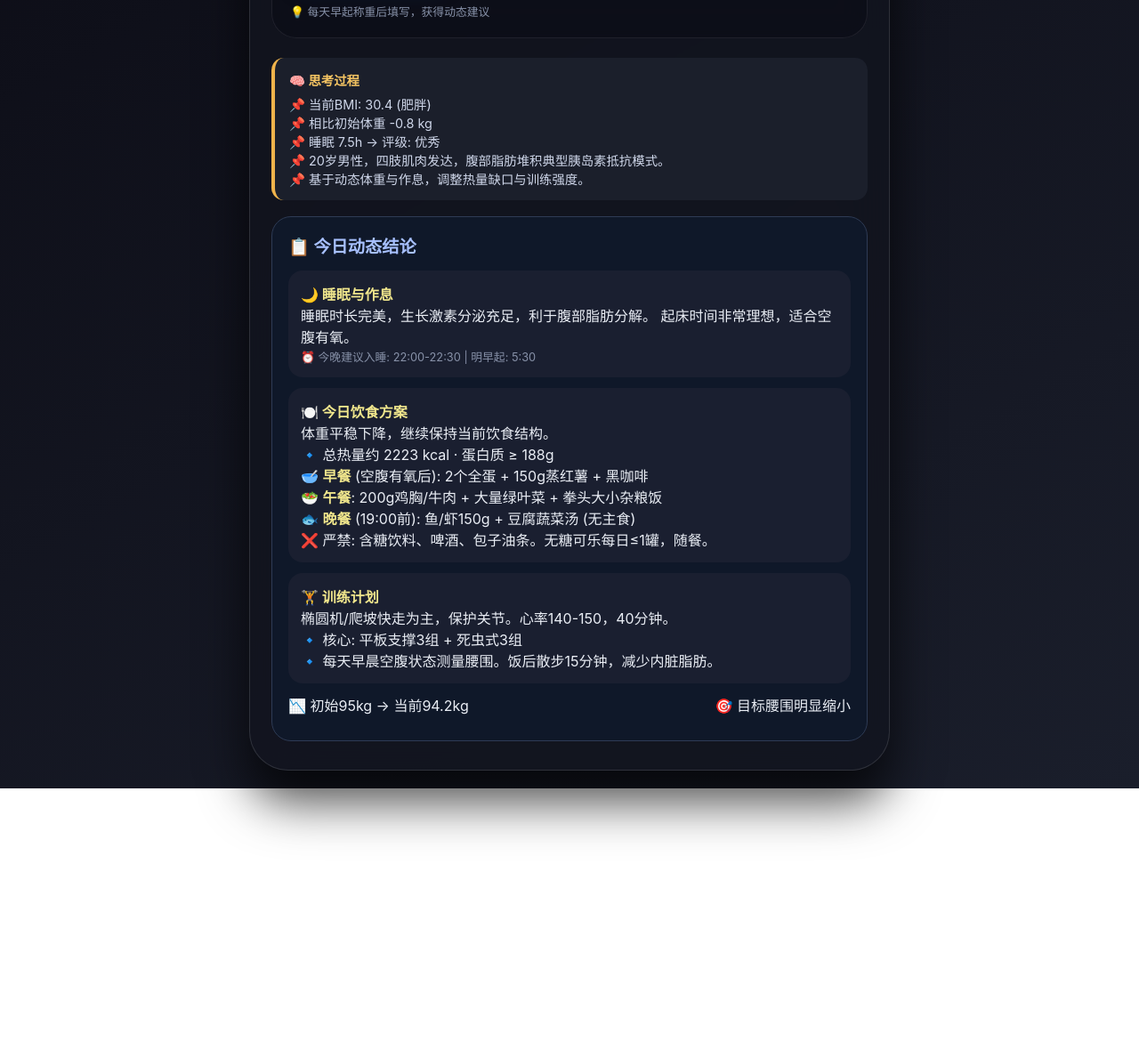
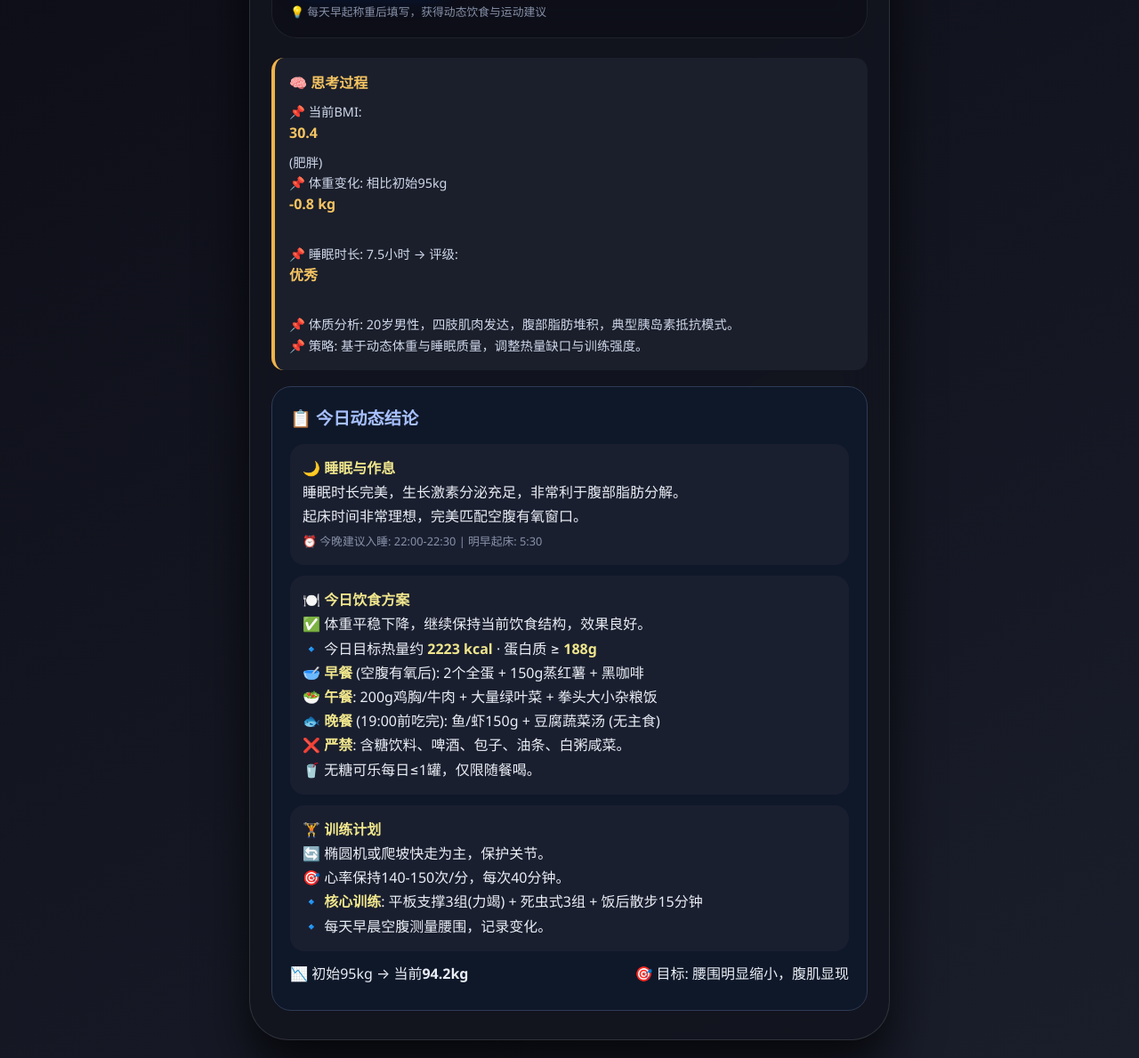
Before and after one commit to taolixinrun/-, a plain HTML site: page 腹肌觉醒计划.html in a window 1280 px wide. Shown: the part 408-1597 px from the top of the page at 89% size. Before the commit the page ends 1294 px from the top, so only its background shows below. Drawn offline with Linux system fonts and the light colour scheme.

Commit message:
Update 腹肌觉醒计划.html

```diff
--- a/腹肌觉醒计划.html
+++ b/腹肌觉醒计划.html
@@ -2,17 +2,18 @@
 <html lang="zh-CN">
 <head>
     <meta charset="UTF-8">
-  <meta name="viewport" content="width=device-width, initial-scale=1.0, maximum-scale=1.0, user-scalable=yes, viewport-fit=cover">
-  <title>腹肌觉醒 · 20岁男生动态减脂仪表盘</title>
+    <meta name="viewport" content="width=device-width, initial-scale=1.0">
+    <title>腹肌觉醒 · 动态减脂仪表盘</title>
     <style>
         * {
             margin: 0;
             padding: 0;
             box-sizing: border-box;
         }
+
         body {
             background: linear-gradient(150deg, #0b0b14 0%, #1a1e2b 100%);
-      font-family: 'Inter', 'Segoe UI', system-ui, -apple-system, sans-serif;
+            font-family: 'Segoe UI', 'Inter', system-ui, -apple-system, sans-serif;
             min-height: 100vh;
             display: flex;
             justify-content: center;
@@ -20,17 +21,19 @@
             padding: 20px;
             color: #eaeef5;
         }
+
         .dashboard {
             max-width: 720px;
             width: 100%;
-      background: rgba(18, 20, 30, 0.8);
+            background: rgba(18, 20, 30, 0.9);
             backdrop-filter: blur(28px);
             -webkit-backdrop-filter: blur(28px);
             border-radius: 44px;
-      padding: 26px 24px 32px;
+            padding: 30px 24px 32px;
             box-shadow: 0 35px 55px rgba(0, 0, 0, 0.7), inset 0 1px 0 rgba(255, 255, 255, 0.07);
             border: 1px solid rgba(255, 255, 255, 0.12);
         }
+
         h1 {
             font-size: 2.3rem;
             font-weight: 700;
@@ -40,10 +43,8 @@
             -webkit-text-fill-color: transparent;
             background-clip: text;
             margin-bottom: 6px;
-      display: flex;
-      align-items: center;
-      gap: 8px;
         }
+
         .subtitle {
             font-size: 0.95rem;
             color: #8892b0;
@@ -51,31 +52,35 @@
             border-left: 4px solid #4f7df3;
             padding-left: 14px;
         }
+
         .profile-badge {
-      background: rgba(255, 255, 255, 0.05);
+            background: rgba(10, 12, 22, 0.6);
             border-radius: 100px;
-      padding: 10px 18px;
+            padding: 12px 20px;
             display: flex;
             flex-wrap: wrap;
             align-items: center;
-      gap: 16px;
+            gap: 20px;
             margin-bottom: 28px;
             font-size: 0.9rem;
             border: 1px solid rgba(255, 255, 255, 0.15);
-      background: rgba(10, 12, 22, 0.6);
         }
+
         .badge-item {
             display: flex;
             align-items: center;
             gap: 6px;
         }
+
         .badge-item span:first-child {
             color: #99a5c0;
         }
+
         .badge-item strong {
             color: white;
             font-weight: 600;
         }
+
         .card {
             background: rgba(12, 14, 24, 0.7);
             backdrop-filter: blur(16px);
@@ -84,21 +89,23 @@
             padding: 20px;
             margin-bottom: 22px;
             border: 1px solid rgba(255, 255, 255, 0.08);
-      transition: all 0.2s ease;
         }
+
         .input-row {
             display: flex;
             flex-wrap: wrap;
             align-items: flex-end;
             gap: 16px;
-      margin-bottom: 18px;
+            margin-bottom: 10px;
         }
+
         .input-group {
             flex: 1 1 140px;
             display: flex;
             flex-direction: column;
             gap: 6px;
         }
+
         label {
             font-size: 0.8rem;
             text-transform: uppercase;
@@ -106,6 +113,7 @@
             font-weight: 600;
             color: #8e9bb5;
         }
+
         input {
             background: #1e2230;
             border: 1px solid #2f3548;
@@ -116,13 +124,16 @@
             outline: none;
             transition: 0.2s;
             font-weight: 500;
+            width: 100%;
         }
+
         input:focus {
             border-color: #4f7df3;
             box-shadow: 0 0 0 3px rgba(79, 125, 243, 0.3);
         }
+
         button {
-      background: #2c3e6b;
+            background: linear-gradient(135deg, #3152a0, #1a2e5e);
             border: none;
             border-radius: 40px;
             padding: 14px 28px;
@@ -130,89 +141,119 @@
             font-size: 1rem;
             letter-spacing: 0.3px;
             color: white;
-      background: linear-gradient(135deg, #3152a0, #1a2e5e);
             box-shadow: 0 8px 18px rgba(0, 30, 80, 0.5);
             cursor: pointer;
             transition: 0.2s;
             border: 1px solid rgba(255, 255, 255, 0.2);
-      display: flex;
-      align-items: center;
-      gap: 6px;
+            white-space: nowrap;
         }
+
         button:hover {
             background: linear-gradient(135deg, #3d64c0, #233d7a);
             box-shadow: 0 10px 22px rgba(0, 40, 100, 0.7);
         }
+
+        button:active {
+            transform: scale(0.97);
+        }
+
         .advice-block {
             margin-top: 20px;
         }
+
         .think-process {
-      background: rgba(255, 215, 150, 0.08);
+            background: #1b1f2b;
             border-left: 4px solid #f0b34b;
             border-radius: 14px;
-      padding: 14px 16px;
+            padding: 16px;
             margin-bottom: 18px;
             font-size: 0.9rem;
             color: #cfd7ea;
-      background: #1b1f2b;
+            line-height: 1.6;
         }
+
         .think-process strong {
             color: #f5c462;
             display: block;
-      margin-bottom: 6px;
+            margin-bottom: 8px;
+            font-size: 1rem;
         }
+
         .final-advice {
             background: #0f1829;
             border-radius: 22px;
-      padding: 18px;
+            padding: 20px;
             border: 1px solid #2e3b55;
         }
+
         .final-advice h3 {
             font-size: 1.2rem;
             font-weight: 700;
             color: #a7c0ff;
-      margin-bottom: 14px;
-      display: flex;
-      align-items: center;
-      gap: 6px;
+            margin-bottom: 16px;
         }
+
         .plan-item {
             background: #1a1f30;
             border-radius: 16px;
             padding: 14px;
             margin-bottom: 12px;
+            line-height: 1.7;
         }
+
         .plan-item strong {
             color: #f0e68c;
         }
+
         .weight-trend {
             display: flex;
             justify-content: space-between;
             align-items: center;
             margin: 10px 0;
+            flex-wrap: wrap;
+            gap: 8px;
         }
-    hr {
-      border-color: rgba(255, 255, 255, 0.1);
-      margin: 14px 0;
-    }
+
         .small-note {
             font-size: 0.8rem;
             color: #8791a8;
         }
+
+        @media (max-width: 500px) {
+            .dashboard {
+                padding: 20px 16px;
+                border-radius: 32px;
+            }
+            h1 {
+                font-size: 1.8rem;
+            }
+            .profile-badge {
+                gap: 10px;
+                font-size: 0.8rem;
+                padding: 10px 14px;
+            }
+            button {
+                width: 100%;
+                justify-content: center;
+            }
+        }
     </style>
 </head>
 <body>
+
     <div class="dashboard">
-    <h1>⚡腹肌觉醒</h1>
+        <h1>⚡ 腹肌觉醒</h1>
         <div class="subtitle">20岁 · 176cm · 四肢肌肉型 · 腹部臀部脂肪攻坚</div>
 
+        <!-- 固定档案 -->
         <div class="profile-badge">
             <div class="badge-item"><span>🧬 年龄</span><strong>20岁</strong></div>
             <div class="badge-item"><span>📏 身高</span><strong>176 cm</strong></div>
             <div class="badge-item"><span>⚖️ 初始体重</span><strong>95 kg</strong></div>
-      <div class="badge-item"><span>🎯 目标</span><strong>快速瘦肚子·保留肌肉</strong></div>
+            <div class="badge-item"><span>🎯 目标</span><strong>瘦肚子·保肌肉</strong></div>
         </div>
 
+        <!-- 每日打卡输入 -->
         <div class="card">
             <div class="input-row">
                 <div class="input-group">
@@ -229,15 +270,16 @@
                 </div>
                 <button id="updateBtn">📊 更新今日计划</button>
             </div>
-      <div class="small-note" style="margin-top: 4px;">💡 每天早起称重后填写，获得动态建议</div>
+            <div class="small-note" style="margin-top: 6px;">💡 每天早起称重后填写，获得动态饮食与运动建议</div>
         </div>
 
-    <div class="advice-block" id="adviceContainer">
-      <div class="think-process" id="thinkBox">
+        <!-- 思考过程 + 结论区域 -->
+        <div class="advice-block">
+            <div class="think-process">
                 <strong>🧠 思考过程</strong>
-        <span id="thinkContent">等待数据输入... 系统将根据20岁男性、四肢肌肉型、腹部脂肪特点分析。</span>
+                <div id="thinkContent">等待数据输入... 系统将根据20岁男性、四肢肌肉型、腹部脂肪特点进行分析。</div>
             </div>
-      <div class="final-advice" id="finalBox">
+            <div class="final-advice">
                 <h3>📋 今日动态结论</h3>
                 <div id="finalContent">
                     <div class="plan-item">
@@ -246,7 +288,7 @@
                     </div>
                     <div class="plan-item">
                         <strong>🏃 运动与睡眠</strong><br>
-            <span>基于实时数据调整。</span>
+                        <span>基于实时数据动态调整。</span>
                     </div>
                 </div>
             </div>
@@ -254,14 +296,16 @@
     </div>
 
     <script>
+        // ========== 用户固定数据 ==========
         const USER = {
             age: 20,
             heightCm: 176,
             initialWeightKg: 95,
             gender: 'male',
-      bodyType: '四肢肌肉型，脂肪主要囤积在腹部和臀部',
+            bodyType: '四肢肌肉型，脂肪主要囤积在腹部和臀部'
         };
 
+        // ========== 获取DOM元素 ==========
         const sleepTimeInput = document.getElementById('sleepTime');
         const wakeTimeInput = document.getElementById('wakeTime');
         const weightInput = document.getElementById('weightInput');
@@ -269,100 +313,137 @@
         const thinkContent = document.getElementById('thinkContent');
         const finalContent = document.getElementById('finalContent');
 
+        // ========== 计算睡眠时长（小时）==========
         function calculateSleepHours(sleepTimeStr, wakeTimeStr) {
             if (!sleepTimeStr || !wakeTimeStr) return null;
-      const [sHour, sMin] = sleepTimeStr.split(':').map(Number);
-      const [wHour, wMin] = wakeTimeStr.split(':').map(Number);
-      let sleepDate = new Date(2026, 6, 2, sHour, sMin);
-      let wakeDate = new Date(2026, 6, 3, wHour, wMin);
-      let diffMs = wakeDate - sleepDate;
-      if (diffMs < 0) {
-        wakeDate = new Date(2026, 6, 3, wHour, wMin);
-        diffMs = wakeDate - sleepDate;
-      }
-      return diffMs / (1000 * 60 * 60);
+
+            const sleepParts = sleepTimeStr.split(':');
+            const wakeParts = wakeTimeStr.split(':');
+
+            const sleepHour = parseInt(sleepParts[0], 10);
+            const sleepMin = parseInt(sleepParts[1], 10);
+            const wakeHour = parseInt(wakeParts[0], 10);
+            const wakeMin = parseInt(wakeParts[1], 10);
+
+            // 假设入睡在晚上，起床在次日早上
+            let sleepMinutes = sleepHour * 60 + sleepMin;
+            let wakeMinutes = wakeHour * 60 + wakeMin;
+
+            // 如果起床时间小于入睡时间，说明跨天了（正常情况）
+            if (wakeMinutes <= sleepMinutes) {
+                wakeMinutes += 24 * 60;
             }
 
+            const diffMinutes = wakeMinutes - sleepMinutes;
+            return diffMinutes / 60;
+        }
+
+        // ========== 核心分析引擎 ==========
         function generateAdvice(sleepHours, currentWeight, wakeTimeStr) {
+            // 计算BMI
             const heightM = USER.heightCm / 100;
             const bmi = currentWeight / (heightM * heightM);
+            const bmiCategory = bmi >= 28 ? '肥胖' : bmi >= 24 ? '超重' : '正常范围';
+
+            // 体重变化
             const weightDelta = currentWeight - USER.initialWeightKg;
 
+            // 睡眠质量评估
             let sleepQuality = '';
             let sleepAdvice = '';
+
             if (sleepHours >= 7.2 && sleepHours <= 8.0) {
                 sleepQuality = '优秀';
-        sleepAdvice = '睡眠时长完美，生长激素分泌充足，利于腹部脂肪分解。';
+                sleepAdvice = '睡眠时长完美，生长激素分泌充足，非常利于腹部脂肪分解。';
             } else if (sleepHours >= 6.5 && sleepHours < 7.2) {
                 sleepQuality = '尚可';
-        sleepAdvice = '睡眠略不足，可能轻微影响瘦素，建议今晚提前20分钟入睡。';
+                sleepAdvice = '睡眠略不足，可能轻微影响瘦素分泌。建议今晚提前20分钟入睡。';
             } else if (sleepHours < 6.5) {
                 sleepQuality = '不足';
-        sleepAdvice = '严重睡眠不足！皮质醇易升高，腹部脂肪更顽固。今晚务必22:30前上床。';
+                sleepAdvice = '⚠️ 严重睡眠不足！皮质醇易升高，腹部脂肪会更顽固。今晚务必22:30前上床。';
             } else {
                 sleepQuality = '过长';
-        sleepAdvice = '睡眠超过8.5小时可能打乱节律，建议控制在7-7.5小时。';
+                sleepAdvice = '睡眠超过8.5小时可能打乱生物钟，建议控制在7-7.5小时。';
             }
 
+            // 起床时间建议
             let wakeSuggestion = '';
             if (wakeTimeStr) {
-        const [wH, wM] = wakeTimeStr.split(':').map(Number);
+                const wakeParts = wakeTimeStr.split(':');
+                const wH = parseInt(wakeParts[0], 10);
+                const wM = parseInt(wakeParts[1], 10);
+
                 if (wH === 5 && wM <= 40) {
-          wakeSuggestion = '起床时间非常理想，适合空腹有氧。';
-        } else if (wH > 5 && wH <= 6) {
-          wakeSuggestion = '可以接受，但尽量稳定在5:30左右以维持生物钟。';
+                    wakeSuggestion = '起床时间非常理想，完美匹配空腹有氧窗口。';
+                } else if (wH === 5 && wM > 40) {
+                    wakeSuggestion = '接近理想时间，尽量稳定在5:30左右。';
+                } else if (wH === 6) {
+                    wakeSuggestion = '可以接受，但建议慢慢调整到5:30以维持生物钟。';
                 } else {
                     wakeSuggestion = '建议调整至5:30起床，充分利用脂肪燃烧窗口。';
                 }
             }
 
+            // 基础代谢估算 (Mifflin-St Jeor 男性公式)
             const bmr = 10 * currentWeight + 6.25 * USER.heightCm - 5 * USER.age + 5;
             const tdee = bmr * 1.45;
             let calorieTarget = Math.round(tdee - 550);
-      if (currentWeight > 92) calorieTarget = Math.round(tdee - 600);
+            if (currentWeight > 92) {
+                calorieTarget = Math.round(tdee - 600);
+            }
+
+            // 蛋白质推荐
             const proteinGram = Math.round(currentWeight * 2.0);
 
+            // 动态饮食建议
             let dietAdvice = '';
             if (weightDelta < -2.5) {
-        dietAdvice = '体重下降较快，注意保护肌肉，蛋白质必须充足。';
+                dietAdvice = '📉 体重下降较快，务必保证蛋白质摄入，保护肌肉不流失。';
             } else if (weightDelta > 0.3) {
-        dietAdvice = '体重轻微反弹，可能水分或饮食松懈。严格控制碳水，断糖。';
+                dietAdvice = '📈 体重轻微反弹，可能水分波动或饮食松懈。今天严格控制碳水，杜绝任何糖分。';
             } else {
-        dietAdvice = '体重平稳下降，继续保持当前饮食结构。';
+                dietAdvice = '✅ 体重平稳下降，继续保持当前饮食结构，效果良好。';
             }
 
+            // 饮食方案
             const mealPlan = `
-        🔹 总热量约 ${calorieTarget} kcal · 蛋白质 ≥ ${proteinGram}g<br>
+                🔹 今日目标热量约 <strong>${calorieTarget} kcal</strong> · 蛋白质 ≥ <strong>${proteinGram}g</strong><br>
                 🥣 <strong>早餐</strong> (空腹有氧后): 2个全蛋 + 150g蒸红薯 + 黑咖啡<br>
                 🥗 <strong>午餐</strong>: 200g鸡胸/牛肉 + 大量绿叶菜 + 拳头大小杂粮饭<br>
-        🐟 <strong>晚餐</strong> (19:00前): 鱼/虾150g + 豆腐蔬菜汤 (无主食)<br>
-        ❌ 严禁: 含糖饮料、啤酒、包子油条。无糖可乐每日≤1罐，随餐。
+                🐟 <strong>晚餐</strong> (19:00前吃完): 鱼/虾150g + 豆腐蔬菜汤 (无主食)<br>
+                ❌ <strong>严禁</strong>: 含糖饮料、啤酒、包子、油条、白粥咸菜。<br>
+                🥤 无糖可乐每日≤1罐，仅限随餐喝。
             `;
 
+            // 运动计划
             let exercisePlan = '';
             if (bmi >= 29.5) {
-        exercisePlan = '椭圆机/爬坡快走为主，保护关节。心率140-150，40分钟。';
+                exercisePlan = '🔄 椭圆机或爬坡快走为主，保护关节。<br>🎯 心率保持140-150次/分，每次40分钟。';
             } else if (bmi >= 27) {
-        exercisePlan = '空腹有氧30分钟 + 下午力量训练(深蹲/硬拉)。';
+                exercisePlan = '🏃 空腹有氧30分钟 + 下午力量训练(深蹲、硬拉)。';
             } else {
-        exercisePlan = '可加入跳跃类动作，继续核心训练(平板支撑/死虫式)。';
+                exercisePlan = '💪 可加入跳跃类动作，继续强化核心训练。';
             }
 
-      const bellyNote = '每天早晨空腹状态测量腰围。饭后散步15分钟，减少内脏脂肪。';
+            // 核心训练提醒
+            const coreTraining = '平板支撑3组(力竭) + 死虫式3组 + 饭后散步15分钟';
 
+            // 思考过程文本
             const thinkText = `
-        📌 当前BMI: ${bmi.toFixed(1)} (${bmi>=28?'肥胖':bmi>=24?'超重':'正常范围'})<br>
-        📌 相比初始体重 ${weightDelta.toFixed(1)} kg<br>
-        📌 睡眠 ${sleepHours.toFixed(1)}h → 评级: ${sleepQuality}<br>
-        📌 20岁男性，四肢肌肉发达，腹部脂肪堆积典型胰岛素抵抗模式。<br>
-        📌 基于动态体重与作息，调整热量缺口与训练强度。
+                📌 当前BMI: <strong>${bmi.toFixed(1)}</strong> (${bmiCategory})<br>
+                📌 体重变化: 相比初始95kg <strong>${weightDelta >= 0 ? '+' : ''}${weightDelta.toFixed(1)} kg</strong><br>
+                📌 睡眠时长: ${sleepHours.toFixed(1)}小时 → 评级: <strong>${sleepQuality}</strong><br>
+                📌 体质分析: 20岁男性，四肢肌肉发达，腹部脂肪堆积，典型胰岛素抵抗模式。<br>
+                📌 策略: 基于动态体重与睡眠质量，调整热量缺口与训练强度。
             `;
 
+            // 最终结论HTML
             const finalHtml = `
                 <div class="plan-item">
                     <strong>🌙 睡眠与作息</strong><br>
-          ${sleepAdvice} ${wakeSuggestion}<br>
-          <span class="small-note">⏰ 今晚建议入睡: 22:00-22:30 | 明早起: 5:30</span>
+                    ${sleepAdvice}<br>
+                    ${wakeSuggestion}<br>
+                    <span class="small-note">⏰ 今晚建议入睡: 22:00-22:30 | 明早起床: 5:30</span>
                 </div>
                 <div class="plan-item">
                     <strong>🍽️ 今日饮食方案</strong><br>
@@ -372,48 +453,72 @@
                 <div class="plan-item">
                     <strong>🏋️ 训练计划</strong><br>
                     ${exercisePlan}<br>
-          🔹 核心: 平板支撑3组 + 死虫式3组<br>
-          🔹 ${bellyNote}
+                    🔹 <strong>核心训练</strong>: ${coreTraining}<br>
+                    🔹 每天早晨空腹测量腰围，记录变化。
                 </div>
                 <div class="weight-trend">
-          <span>📉 初始95kg → 当前${currentWeight}kg</span>
-          <span>🎯 目标腰围明显缩小</span>
+                    <span>📉 初始95kg → 当前<strong>${currentWeight}kg</strong></span>
+                    <span>🎯 目标: 腰围明显缩小，腹肌显现</span>
                 </div>
             `;
 
-      return { thinkText, finalHtml };
+            return {
+                thinkText: thinkText,
+                finalHtml: finalHtml
+            };
         }
 
+        // ========== 更新仪表盘 ==========
         function updateDashboard() {
             const sleepTime = sleepTimeInput.value;
             const wakeTime = wakeTimeInput.value;
             const weight = parseFloat(weightInput.value);
 
+            // 输入验证
             if (!sleepTime || !wakeTime || isNaN(weight) || weight <= 0) {
-        thinkContent.innerHTML = '⚠️ 请完整填写入睡时间、起床时间和空腹体重。';
-        finalContent.innerHTML = '<div class="plan-item">等待有效数据...</div>';
+                thinkContent.innerHTML = '⚠️ 请完整填写入睡时间、起床时间和空腹体重（体重必须大于0）。';
+                finalContent.innerHTML = '<div class="plan-item"><strong>等待有效数据...</strong><br>请在上方填写今日信息后点击"更新今日计划"。</div>';
                 return;
             }
 
             const sleepHours = calculateSleepHours(sleepTime, wakeTime);
-      if (sleepHours === null || sleepHours < 0) {
-        thinkContent.innerHTML = '⚠️ 入睡/起床时间不合理，请检查。';
+
+            if (sleepHours === null || sleepHours <= 0 || sleepHours > 16) {
+                thinkContent.innerHTML = '⚠️ 入睡与起床时间不合理，请检查时间设置。';
+                finalContent.innerHTML = '<div class="plan-item"><strong>时间错误</strong><br>入睡时间与起床时间之间的间隔应在0-16小时之间。</div>';
                 return;
             }
 
-      const { thinkText, finalHtml } = generateAdvice(sleepHours, weight, wakeTime);
-      thinkContent.innerHTML = thinkText;
-      finalContent.innerHTML = finalHtml;
+            // 生成建议
+            const result = generateAdvice(sleepHours, weight, wakeTime);
+
+            // 更新页面
+            thinkContent.innerHTML = result.thinkText;
+            finalContent.innerHTML = result.finalHtml;
         }
 
+        // ========== 绑定事件 ==========
         updateBtn.addEventListener('click', updateDashboard);
 
-    window.addEventListener('DOMContentLoaded', () => {
+        // 页面加载完成后自动执行一次
+        window.addEventListener('DOMContentLoaded', function() {
+            // 确保默认值存在
             if (!weightInput.value || weightInput.value === '') {
                 weightInput.value = '94.2';
             }
+            if (!sleepTimeInput.value) {
+                sleepTimeInput.value = '22:00';
+            }
+            if (!wakeTimeInput.value) {
+                wakeTimeInput.value = '05:30';
+            }
             updateDashboard();
         });
+
+        console.log('✅ 腹肌觉醒 · 动态减脂仪表盘已就绪');
+        console.log('👤 用户: 20岁男性, 176cm, 初始95kg');
+        console.log('💡 填写每日数据后点击"更新今日计划"获取动态建议');
     </script>
+
 </body>
 </html>
```
Lines whose indentation alone changed are shown as unchanged.
